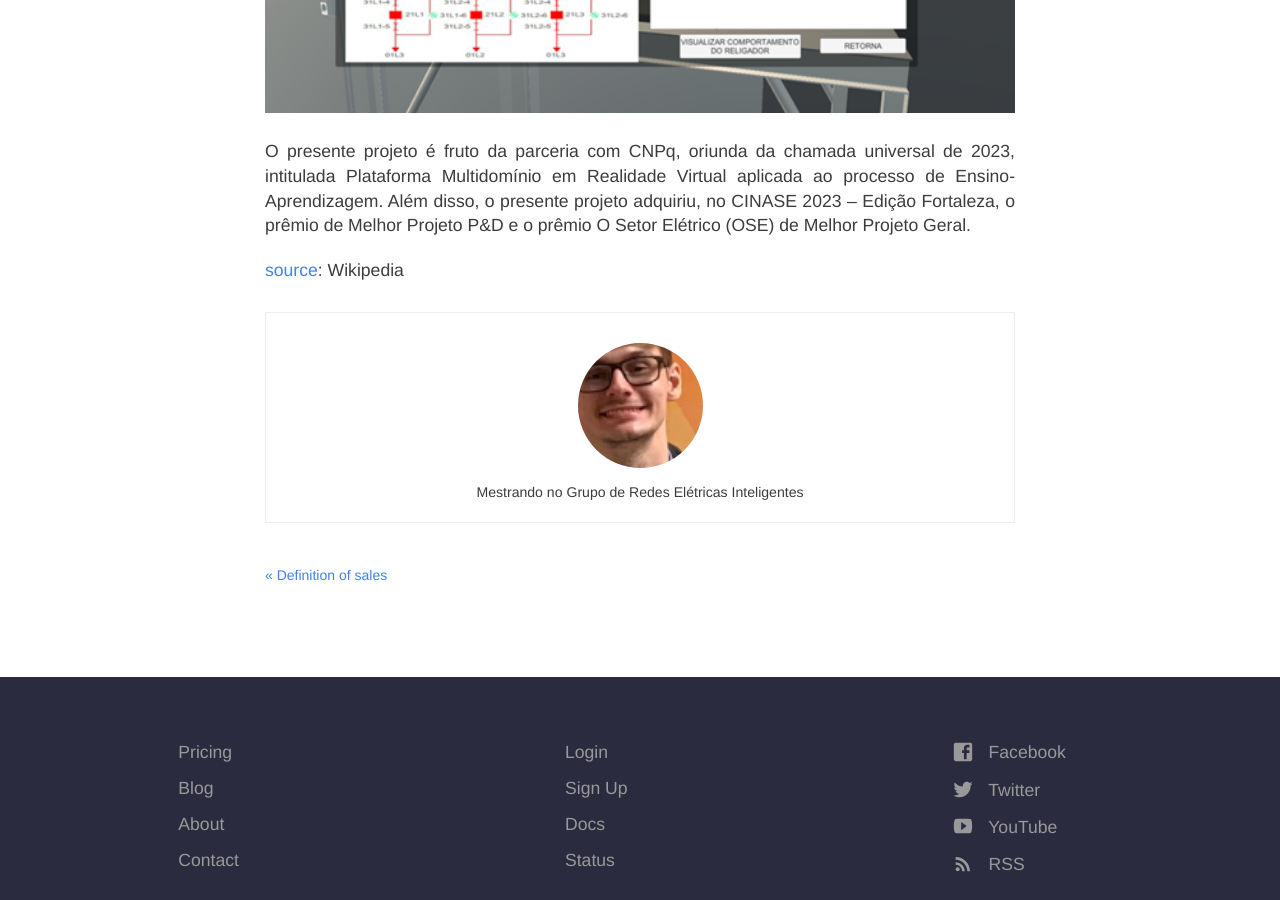
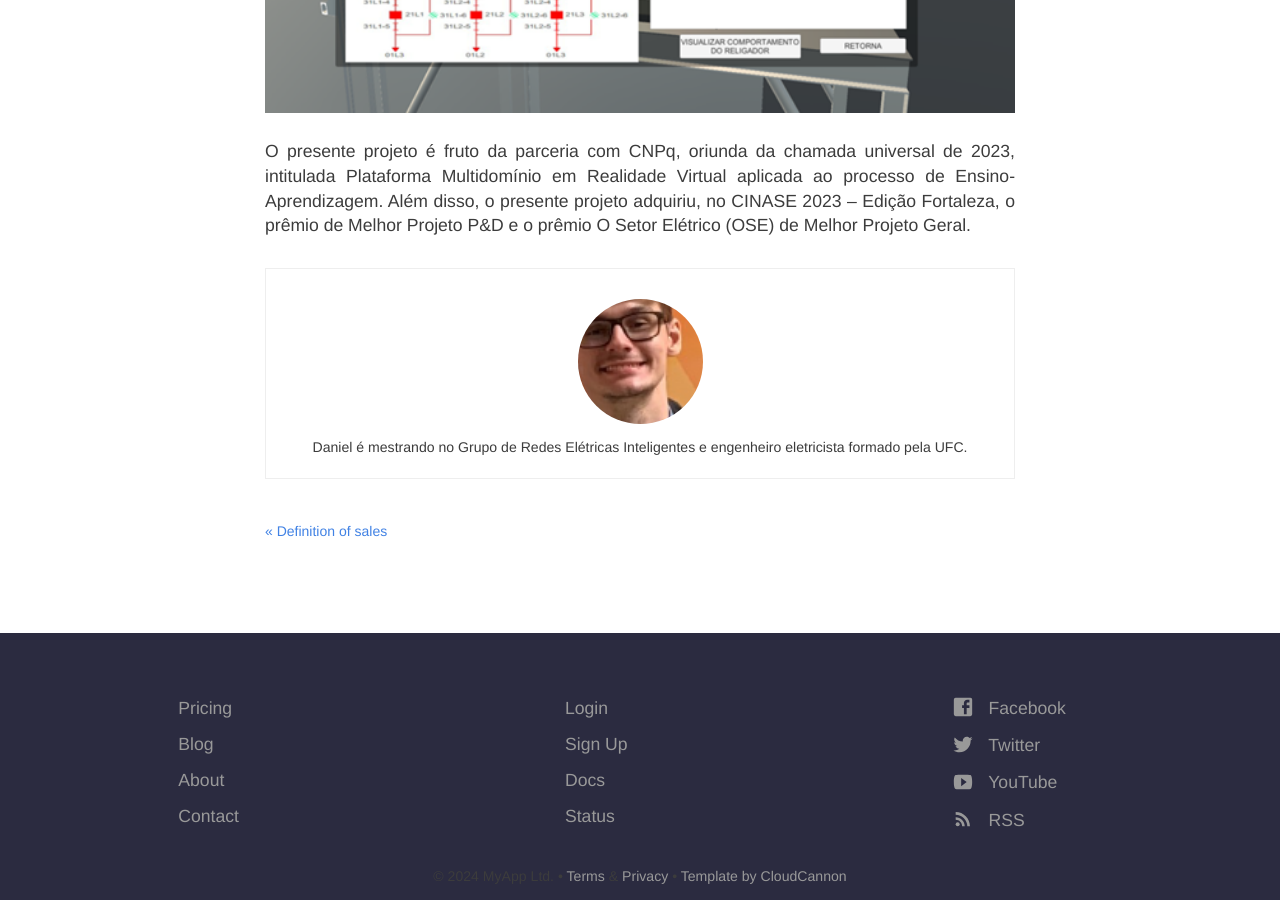
Before and after one commit to Gabriell89222/Gabriell89222.github.io, a Jekyll site: the page built from _posts/2016-08-12-the-history-of-marketing.md, in a window 1280 px wide and 900 px high, scrolled down 3476 px. Built offline with Jekyll 4.4.1, drawn with Linux system fonts in a browser that asks for light colours.

Commit message:
Atualização da pagina de projetos Daniel v-1.6

```diff
--- a/_posts/2016-08-12-the-history-of-marketing.md
+++ b/_posts/2016-08-12-the-history-of-marketing.md
@@ -27,6 +27,3 @@ O ambiente da Casa de Comando possui os quadros de proteção e automação com
 
 
 O presente projeto é fruto da parceria com CNPq, oriunda da chamada universal de 2023, intitulada Plataforma Multidomínio em Realidade Virtual aplicada ao processo de Ensino-Aprendizagem. Além disso, o presente projeto adquiriu, no CINASE 2023 – Edição Fortaleza, o prêmio de Melhor Projeto P&D e o prêmio O Setor Elétrico (OSE) de Melhor Projeto Geral.
-
-
-[source](https://pt.wikipedia.org/wiki/Realidade_virtual): Wikipedia
```
Also changed, not shown: _staff_members/daniel.md (+1 -1 lines).
